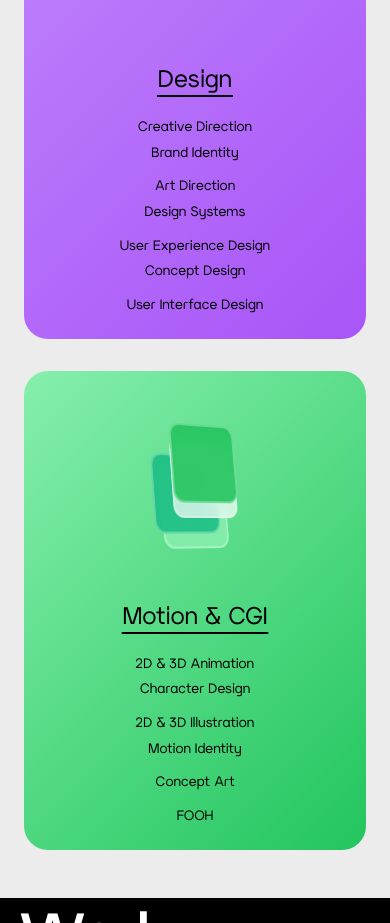
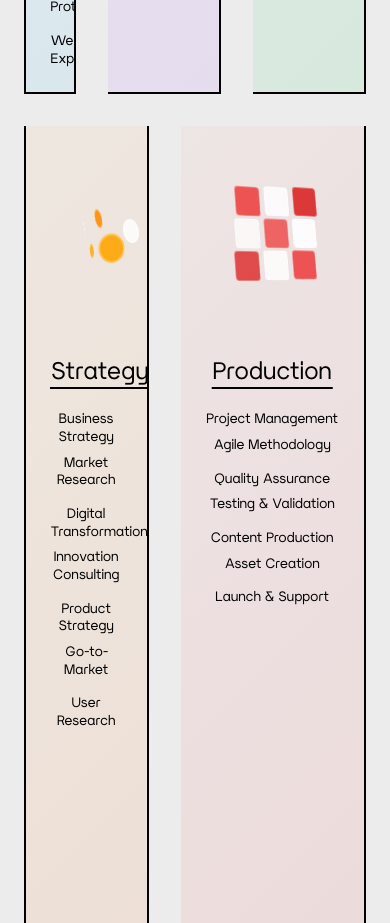
Before and after one commit to YSStudios/Vega-2025, a Next.js app: page / in a window 390 px wide. Shown: the part 7260-8183 px from the top of the page. Built offline with nearby package versions, Linux system fonts and the light colour scheme; no server answers; a web font is replaced by a local one.

Commit message:
services section update

```diff
--- a/src/components/services.tsx
+++ b/src/components/services.tsx
@@ -37,30 +37,43 @@ const servicesData = [
     ],
     bgColor: "green",
     cubeType: "stacked"
+  },
+  {
+    title: "Strategy",
+    items: [
+      { category: "Business Strategy", subItems: ["Market Research"] },
+      { category: "Digital Transformation", subItems: ["Innovation Consulting"] },
+      { category: "Product Strategy", subItems: ["Go-to-Market"] },
+      { category: "User Research", subItems: [] }
+    ],
+    bgColor: "orange",
+    cubeType: "spiral"
+  },
+  {
+    title: "Production",
+    items: [
+      { category: "Project Management", subItems: ["Agile Methodology"] },
+      { category: "Quality Assurance", subItems: ["Testing & Validation"] },
+      { category: "Content Production", subItems: ["Asset Creation"] },
+      { category: "Launch & Support", subItems: [] }
+    ],
+    bgColor: "red",
+    cubeType: "grid"
   }
 ];
 
 export default function Services() {
   return (
     <section id="services" className={styles.servicesSection}>
-      <div className={styles.container}>
-        <motion.h2
-          className={styles.sectionTitle}
-          initial={{ opacity: 0, y: 30 }}
-          whileInView={{ opacity: 1, y: 0 }}
-          transition={{ duration: 0.8, delay: 0.2 }}
-        >
-          Expertise & Capabilities
-        </motion.h2>
+      <h2 className={styles.sectionTitle}>
+        Expertise & Capabilities
+      </h2>
 
-        <div className={styles.cardsGrid}>
+      <div className={styles.cardsGrid}>
           {servicesData.map((service, index) => (
-            <motion.div
+            <div
               key={service.title}
               className={`${styles.serviceCard} ${styles[service.bgColor]}`}
-              initial={{ opacity: 0, y: 50 }}
-              whileInView={{ opacity: 1, y: 0 }}
-              transition={{ duration: 0.6, delay: 0.3 + (index * 0.2) }}
             >
               <div className={styles.cardContent}>
                 <div className={styles.cubeContainer}>
@@ -92,15 +105,32 @@ export default function Services() {
                         <div className={styles.stackLayer}></div>
                       </>
                     )}
+                    {service.cubeType === 'spiral' && (
+                      <>
+                        <div className={styles.spiralElement}></div>
+                        <div className={styles.spiralElement}></div>
+                        <div className={styles.spiralElement}></div>
+                        <div className={styles.spiralElement}></div>
+                        <div className={styles.spiralElement}></div>
+                      </>
+                    )}
+                    {service.cubeType === 'grid' && (
+                      <>
+                        <div className={styles.gridCell}></div>
+                        <div className={styles.gridCell}></div>
+                        <div className={styles.gridCell}></div>
+                        <div className={styles.gridCell}></div>
+                        <div className={styles.gridCell}></div>
+                        <div className={styles.gridCell}></div>
+                        <div className={styles.gridCell}></div>
+                        <div className={styles.gridCell}></div>
+                        <div className={styles.gridCell}></div>
+                      </>
+                    )}
                   </div>
                 </div>
 
-                <motion.div
-                  className={styles.textContent}
-                  initial={{ opacity: 0, y: 20 }}
-                  whileInView={{ opacity: 1, y: 0 }}
-                  transition={{ duration: 0.6, delay: 0.5 + (index * 0.2) }}
-                >
+                <div className={styles.textContent}>
                   <h3 className={styles.cardTitle}>
                     {service.title}
                   </h3>
@@ -119,12 +149,11 @@ export default function Services() {
                       </div>
                     ))}
                   </div>
-                </motion.div>
+                </div>
               </div>
-            </motion.div>
+            </div>
           ))}
         </div>
-      </div>
     </section>
   );
 }
--- a/src/styles/services.module.css
+++ b/src/styles/services.module.css
@@ -1,13 +1,8 @@
 .servicesSection {
-  padding: 8rem 4rem;
+  padding: 8rem 0 0 0;
   background: var(--light-background);
   color: #000;
   border-bottom: 2px solid #000;
-}
-
-.container {
-  max-width: 1400px;
-  margin: 0 auto;
 }
 
 .sectionTitle {
@@ -17,35 +12,84 @@
   margin-bottom: 4rem;
   color: #000;
   line-height: 1.2;
+  padding: 0 4rem;
 }
 
 .cardsGrid {
   display: grid;
-  grid-template-columns: repeat(3, 1fr);
-  gap: 2rem;
+  grid-template-columns: repeat(6, 1fr);
+  gap: 0;
   align-items: stretch;
 }
 
+.cardsGrid > .serviceCard:nth-child(1),
+.cardsGrid > .serviceCard:nth-child(2),
+.cardsGrid > .serviceCard:nth-child(3) {
+  grid-column: span 2;
+  padding-top: 3rem;
+}
+
+.cardsGrid > .serviceCard:nth-child(4) {
+  grid-column: 1 / 4;
+  grid-row: 2;
+}
+
+.cardsGrid > .serviceCard:nth-child(5) {
+  grid-column: 4 / 7;
+  grid-row: 2;
+}
+
 .serviceCard {
-  border-radius: 1.5rem;
-  padding: 3rem;
-  min-height: 600px;
+  border-radius: 0;
+  padding: 2rem;
+  min-height: 400px;
   display: flex;
   flex-direction: column;
   position: relative;
   overflow: hidden;
+  border: 2px solid #000;
+}
+
+.cardsGrid > .serviceCard:nth-child(2) {
+  border-left: none;
+}
+
+.cardsGrid > .serviceCard:nth-child(3) {
+  border-left: none;
+}
+
+.cardsGrid > .serviceCard:nth-child(4) {
+  border-top: none;
+}
+
+.cardsGrid > .serviceCard:nth-child(5) {
+  border-top: none;
+  border-left: none;
+}
+
+.cardsGrid > .serviceCard:nth-child(4),
+.cardsGrid > .serviceCard:nth-child(5) {
+  min-height: 800px;
 }
 
 .serviceCard.cyan {
-  background: linear-gradient(135deg, #7dd3fc 0%, #38bdf8 100%);
+  background: linear-gradient(135deg, rgba(125, 211, 252, 0.1) 0%, rgba(56, 189, 248, 0.1) 100%);
 }
 
 .serviceCard.purple {
-  background: linear-gradient(135deg, #c084fc 0%, #a855f7 100%);
+  background: linear-gradient(135deg, rgba(192, 132, 252, 0.1) 0%, rgba(168, 85, 247, 0.1) 100%);
 }
 
 .serviceCard.green {
-  background: linear-gradient(135deg, #86efac 0%, #22c55e 100%);
+  background: linear-gradient(135deg, rgba(134, 239, 172, 0.1) 0%, rgba(34, 197, 94, 0.1) 100%);
+}
+
+.serviceCard.orange {
+  background: linear-gradient(135deg, rgba(253, 186, 116, 0.1) 0%, rgba(249, 115, 22, 0.1) 100%);
+}
+
+.serviceCard.red {
+  background: linear-gradient(135deg, rgba(252, 165, 165, 0.1) 0%, rgba(239, 68, 68, 0.1) 100%);
 }
 
 .cardContent {
@@ -82,6 +126,16 @@
 }
 
 .cube.stacked {
+  width: 160px;
+  height: 160px;
+}
+
+.cube.spiral {
+  width: 180px;
+  height: 180px;
+}
+
+.cube.grid {
   width: 160px;
   height: 160px;
 }
@@ -234,6 +288,132 @@
   transform: rotateX(10deg) rotateY(10deg);
 }
 
+/* Strategy - Spiral elements */
+.spiralElement {
+  position: absolute;
+  border-radius: 50%;
+  backdrop-filter: blur(10px);
+  border: 2px solid rgba(255, 255, 255, 0.3);
+}
+
+.spiralElement:nth-child(1) {
+  width: 40px;
+  height: 40px;
+  background: rgba(255, 165, 0, 0.9);
+  top: 80px;
+  left: 70px;
+  transform: rotateX(0deg) rotateY(0deg);
+}
+
+.spiralElement:nth-child(2) {
+  width: 35px;
+  height: 35px;
+  background: rgba(255, 255, 255, 0.8);
+  top: 60px;
+  left: 100px;
+  transform: rotateX(10deg) rotateY(20deg);
+}
+
+.spiralElement:nth-child(3) {
+  width: 30px;
+  height: 30px;
+  background: rgba(255, 140, 0, 0.9);
+  top: 50px;
+  left: 60px;
+  transform: rotateX(15deg) rotateY(40deg);
+}
+
+.spiralElement:nth-child(4) {
+  width: 25px;
+  height: 25px;
+  background: rgba(255, 255, 255, 0.7);
+  top: 60px;
+  left: 40px;
+  transform: rotateX(20deg) rotateY(60deg);
+}
+
+.spiralElement:nth-child(5) {
+  width: 20px;
+  height: 20px;
+  background: rgba(255, 165, 0, 0.8);
+  top: 90px;
+  left: 50px;
+  transform: rotateX(25deg) rotateY(80deg);
+}
+
+/* Production - Grid cells */
+.gridCell {
+  position: absolute;
+  border-radius: 4px;
+  backdrop-filter: blur(10px);
+  border: 1px solid rgba(255, 255, 255, 0.3);
+  width: 45px;
+  height: 45px;
+}
+
+.gridCell:nth-child(1) {
+  background: rgba(239, 68, 68, 0.9);
+  top: 10px;
+  left: 10px;
+  transform: rotateX(10deg) rotateY(10deg);
+}
+
+.gridCell:nth-child(2) {
+  background: rgba(255, 255, 255, 0.8);
+  top: 10px;
+  left: 57px;
+  transform: rotateX(10deg) rotateY(10deg);
+}
+
+.gridCell:nth-child(3) {
+  background: rgba(220, 38, 38, 0.9);
+  top: 10px;
+  left: 104px;
+  transform: rotateX(10deg) rotateY(10deg);
+}
+
+.gridCell:nth-child(4) {
+  background: rgba(255, 255, 255, 0.7);
+  top: 57px;
+  left: 10px;
+  transform: rotateX(10deg) rotateY(10deg);
+}
+
+.gridCell:nth-child(5) {
+  background: rgba(239, 68, 68, 0.8);
+  top: 57px;
+  left: 57px;
+  transform: rotateX(10deg) rotateY(10deg);
+}
+
+.gridCell:nth-child(6) {
+  background: rgba(255, 255, 255, 0.9);
+  top: 57px;
+  left: 104px;
+  transform: rotateX(10deg) rotateY(10deg);
+}
+
+.gridCell:nth-child(7) {
+  background: rgba(220, 38, 38, 0.8);
+  top: 104px;
+  left: 10px;
+  transform: rotateX(10deg) rotateY(10deg);
+}
+
+.gridCell:nth-child(8) {
+  background: rgba(255, 255, 255, 0.8);
+  top: 104px;
+  left: 57px;
+  transform: rotateX(10deg) rotateY(10deg);
+}
+
+.gridCell:nth-child(9) {
+  background: rgba(239, 68, 68, 0.9);
+  top: 104px;
+  left: 104px;
+  transform: rotateX(10deg) rotateY(10deg);
+}
+
 @keyframes float {
   0%,
   100% {
@@ -250,10 +430,10 @@
 
 .cardTitle {
   font-family: var(--font-argon), sans-serif;
-  font-size: 2.5rem;
+  font-size: 2rem;
   font-weight: 400;
   color: #000;
-  margin-bottom: 2rem;
+  margin-bottom: 1.5rem;
   line-height: 1.2;
   text-decoration: underline;
   text-underline-offset: 8px;
@@ -351,6 +531,16 @@
     height: 120px;
   }
 
+  .cube.spiral {
+    width: 130px;
+    height: 130px;
+  }
+
+  .cube.grid {
+    width: 120px;
+    height: 120px;
+  }
+
   .cardTitle {
     font-size: 2rem;
     margin-bottom: 1.5rem;
@@ -404,6 +594,16 @@
   }
 
   .cube.stacked {
+    width: 100px;
+    height: 100px;
+  }
+
+  .cube.spiral {
+    width: 110px;
+    height: 110px;
+  }
+
+  .cube.grid {
     width: 100px;
     height: 100px;
   }
@@ -510,6 +710,93 @@
     top: 45px;
     left: 10px;
   }
+
+  /* Mobile adjustments for spiral elements */
+  .spiralElement:nth-child(1) {
+    width: 30px;
+    height: 30px;
+    top: 60px;
+    left: 50px;
+  }
+
+  .spiralElement:nth-child(2) {
+    width: 25px;
+    height: 25px;
+    top: 45px;
+    left: 75px;
+  }
+
+  .spiralElement:nth-child(3) {
+    width: 20px;
+    height: 20px;
+    top: 35px;
+    left: 40px;
+  }
+
+  .spiralElement:nth-child(4) {
+    width: 18px;
+    height: 18px;
+    top: 45px;
+    left: 25px;
+  }
+
+  .spiralElement:nth-child(5) {
+    width: 15px;
+    height: 15px;
+    top: 70px;
+    left: 35px;
+  }
+
+  /* Mobile adjustments for grid cells */
+  .gridCell {
+    width: 30px;
+    height: 30px;
+  }
+
+  .gridCell:nth-child(1) {
+    top: 8px;
+    left: 8px;
+  }
+
+  .gridCell:nth-child(2) {
+    top: 8px;
+    left: 40px;
+  }
+
+  .gridCell:nth-child(3) {
+    top: 8px;
+    left: 72px;
+  }
+
+  .gridCell:nth-child(4) {
+    top: 40px;
+    left: 8px;
+  }
+
+  .gridCell:nth-child(5) {
+    top: 40px;
+    left: 40px;
+  }
+
+  .gridCell:nth-child(6) {
+    top: 40px;
+    left: 72px;
+  }
+
+  .gridCell:nth-child(7) {
+    top: 72px;
+    left: 8px;
+  }
+
+  .gridCell:nth-child(8) {
+    top: 72px;
+    left: 40px;
+  }
+
+  .gridCell:nth-child(9) {
+    top: 72px;
+    left: 72px;
+  }
 }
 
 @media (max-width: 480px) {
```
